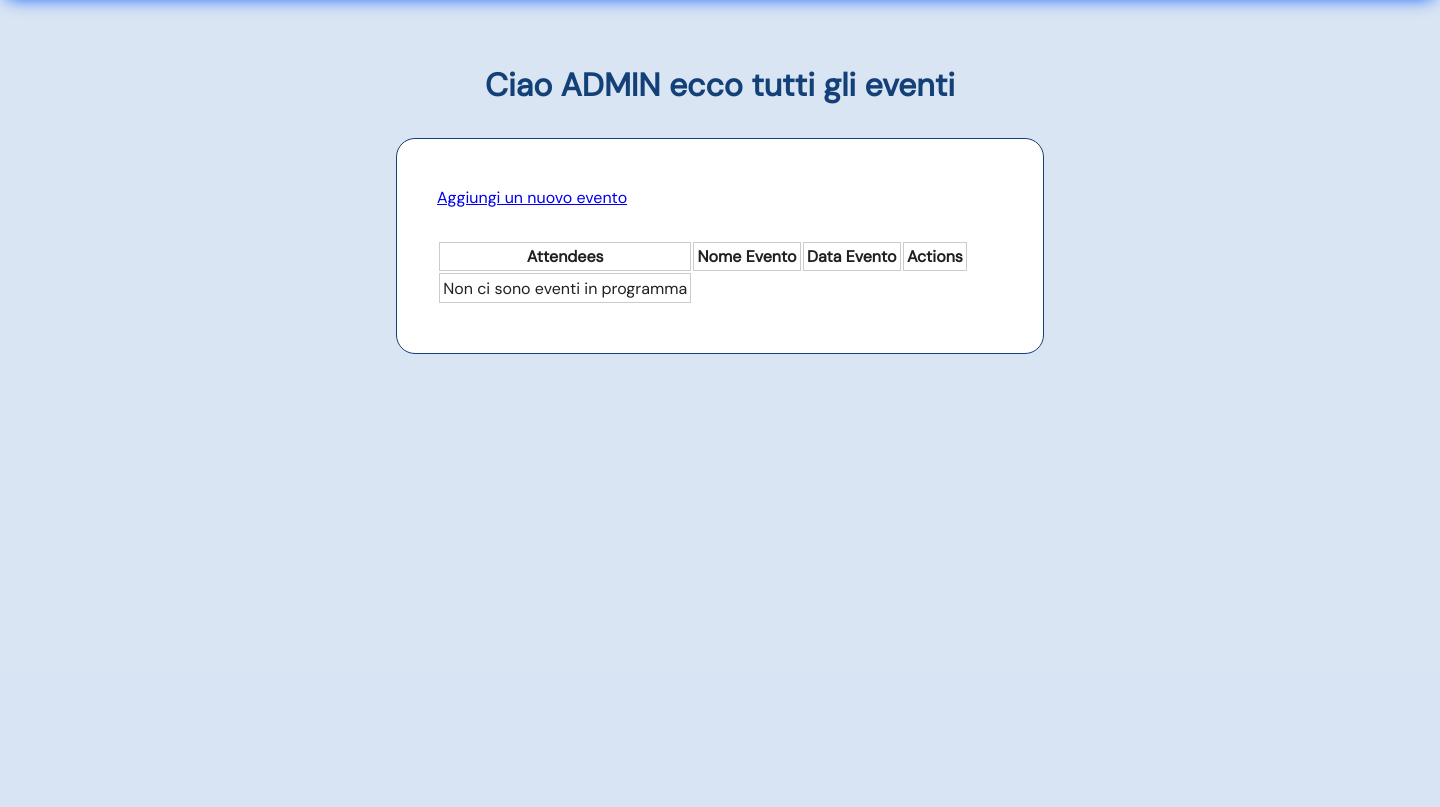
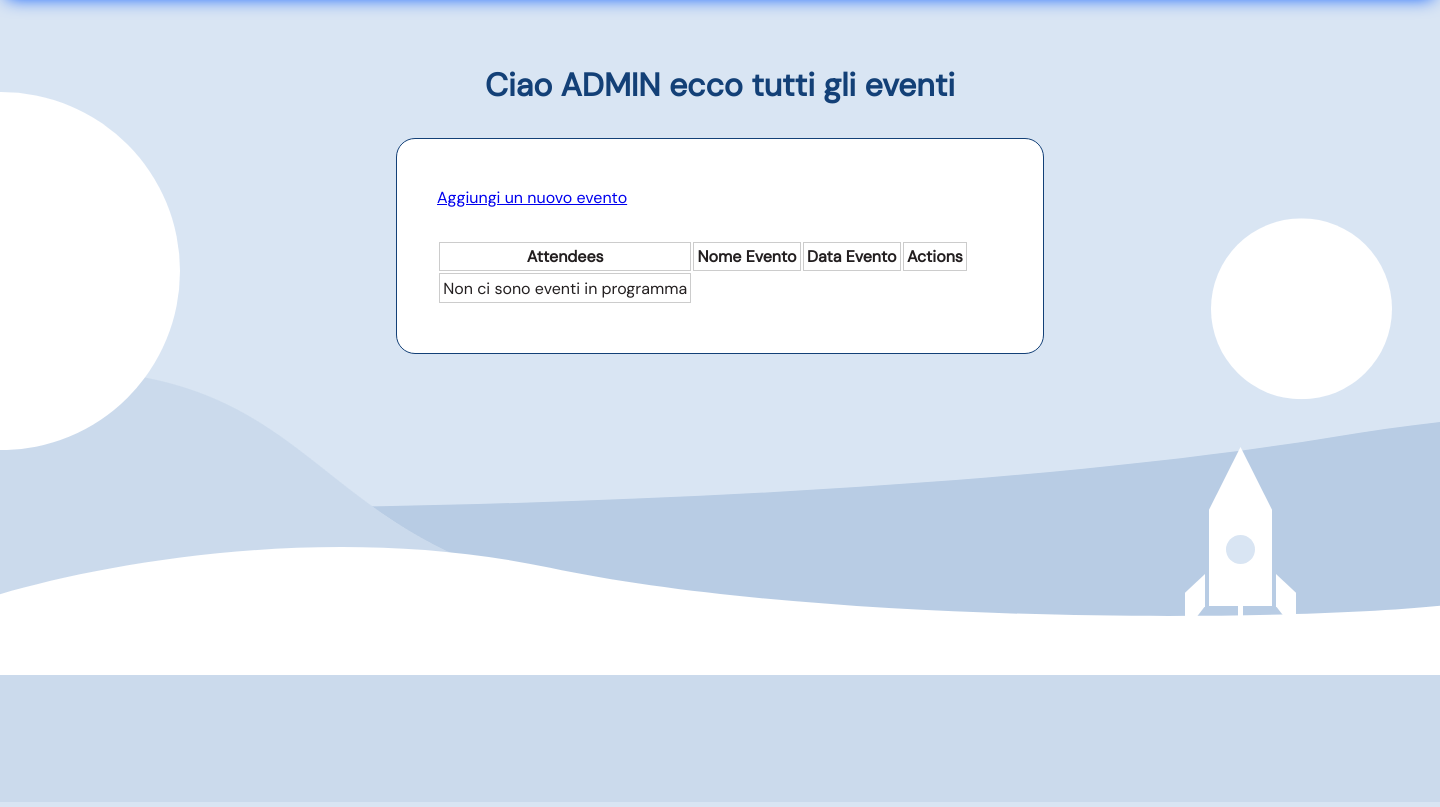
Before and after one commit to viktor998/edusogno-esercizio, a PHP site: page /Admin/dashboard.php in a window 1440 px wide. Shown: the part 130-937 px from the top of the page. Before the commit the page ends 484 px from the top, so only its background shows below. Run offline with PHP 8.4, Linux system fonts and the light colour scheme; data that the repository does not hold is empty.

Commit message:
[add] dashboard view for admin

```diff
--- a/Admin/dashboard.php
+++ b/Admin/dashboard.php
@@ -107,6 +107,43 @@ if(isset($_SESSION["email"])) {
                 </div>
             </div>
         </div>
+        <div class="big-circle">
+            <svg width="180" height="358" viewBox="0 0 180 358" fill="none" xmlns="http://www.w3.org/2000/svg">
+                <circle cx="1" cy="179" r="179" fill="white" />
+            </svg>
+        </div>
+        <div class="small-circle">
+            <svg width="181" height="181" viewBox="0 0 181 181" fill="none" xmlns="http://www.w3.org/2000/svg">
+                <circle cx="90.5" cy="90.5" r="90.5" fill="white" />
+            </svg>
+        </div>
+        <div class="white-wave">
+            <svg width="1440" height="128" viewBox="0 0 1440 128" fill="none" xmlns="http://www.w3.org/2000/svg">
+                <path
+                    d="M550.04 20.7802C309.334 -30.4323 58.3859 24.9498 -37 59.0424V152L1505.7 142.434C1506.68 130.171 1508.06 94.1161 1505.7 48.0053C1428.64 75.2303 850.923 84.7959 550.04 20.7802Z"
+                    fill="white" />
+            </svg>
+        </div>
+        <div class="light-wave">
+            <img src="../assets/img/Vector 4.png" alt="">
+        </div>
+        <div class="dark-wave">
+            <svg width="1440" height="226" viewBox="0 0 1440 226" fill="none" xmlns="http://www.w3.org/2000/svg">
+                <path
+                    d="M1333.21 30.8969C1794.82 -45.248 2276.07 37.0965 2459 87.7868V226L-499.505 211.778C-501.388 193.544 -504.023 139.936 -499.505 71.3763C-351.721 111.856 756.189 126.078 1333.21 30.8969Z"
+                    fill="#B8CCE4" />
+            </svg>
+        </div>
+        <div class="rocket">
+            <svg width="111" height="185" viewBox="0 0 111 185" fill="none" xmlns="http://www.w3.org/2000/svg">
+                <path d="M55.5 0L87.1099 63H23.8901L55.5 0Z" fill="white" />
+                <rect x="24" y="63" width="63" height="96" fill="white" />
+                <path d="M0 145.867L20 127V159.145L0 185V145.867Z" fill="white" />
+                <path d="M111 145.867L91 127V159.145L111 185V145.867Z" fill="white" />
+                <rect x="53" y="128" width="5" height="56" fill="white" />
+                <circle cx="55.5" cy="102.5" r="14.5" fill="#D9E5F3" />
+            </svg>
+        </div>
     </main>
     <script src="../assets/js/myscript.js"></script>
 </body>
```
